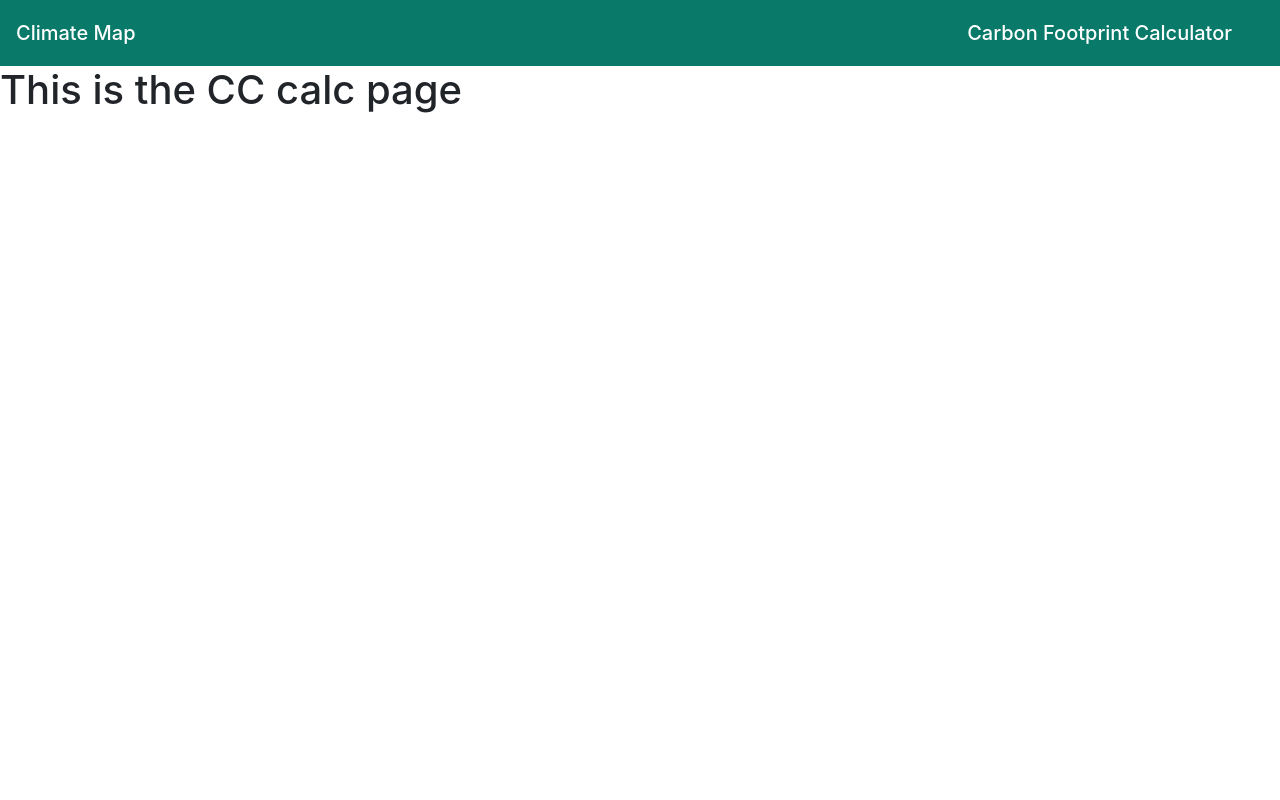
After one commit to wmueller49/ClimateMap, a Django app: page /map/calculator in a window 1280 px wide. The commit adds this page. Run offline with Django 4.2, Linux system fonts and the light colour scheme; some libraries are stand-ins or nearby versions.

Commit message:
Base pages for calculator linked

```diff
--- /dev/null
+++ b/climatemap/map/templates/calculator.html
@@ -0,0 +1,17 @@
+{% load bootstrap5 %}
+<html>
+
+    <head>
+        <link rel="stylesheet" href="https://cdn.jsdelivr.net/npm/bootstrap@4.5.3/dist/css/bootstrap.min.css" integrity="sha384-TX8t27EcRE3e/ihU7zmQxVncDAy5uIKz4rEkgIXeMed4M0jlfIDPvg6uqKI2xXr2" crossorigin="anonymous">
+
+        <title>CC Calculator</title>
+    </head>
+    <nav class="navbar navbar-dark" style="background-color: #097969;">
+        <a class="navbar-brand" href="/map"><span class="navbar-brand mb-0 h1">Climate Map</span></a>
+        <a class="navbar-brand" href="/calculator"><span class="navbar-brand mb-0 h1">Carbon Footprint Calculator</span></a>
+
+      </nav>
+    <body>
+        <h1>This is the CC calc page</h1>
+    </body>
+</html>
--- a/climatemap/map/templates/map.html
+++ b/climatemap/map/templates/map.html
@@ -2,14 +2,18 @@
 <html>
 
 <head>
-        <link rel="stylesheet" href="https://cdn.jsdelivr.net/npm/bootstrap@4.5.3/dist/css/bootstrap.min.css" integrity="sha384-TX8t27EcRE3e/ihU7zmQxVncDAy5uIKz4rEkgIXeMed4M0jlfIDPvg6uqKI2xXr2" crossorigin="anonymous">
+    <link rel="stylesheet" href="https://cdn.jsdelivr.net/npm/bootstrap@4.5.3/dist/css/bootstrap.min.css"
+        integrity="sha384-TX8t27EcRE3e/ihU7zmQxVncDAy5uIKz4rEkgIXeMed4M0jlfIDPvg6uqKI2xXr2" crossorigin="anonymous">
 
     <title>Climate Map</title>
 </head>
 <nav class="navbar navbar-dark" style="background-color: #097969;">
     <a class="navbar-brand" href="/map"><span class="navbar-brand mb-0 h1">Climate Map</span></a>
+    <a class="navbar-brand" href="/map/calculator"><span class="navbar-brand mb-0 h1">Carbon Footprint Calculator</span></a>
 </nav>
+
 <body>
     <h1>Hello</h1>
 </body>
+
 </html>
--- a/climatemap/map/urls.py
+++ b/climatemap/map/urls.py
@@ -4,4 +4,5 @@ from . import views
 
 urlpatterns = [
     path('', views.index, name='index'),
+    path('calculator',views.calculator, name='calculator')
 ]
--- a/climatemap/map/views.py
+++ b/climatemap/map/views.py
@@ -3,3 +3,6 @@ from django.shortcuts import render
 
 def index(request):
     return render(request, "map.html")
+
+def calculator(request):
+    return render(request,'calculator.html')
```
Lines whose indentation alone changed are shown as unchanged.
